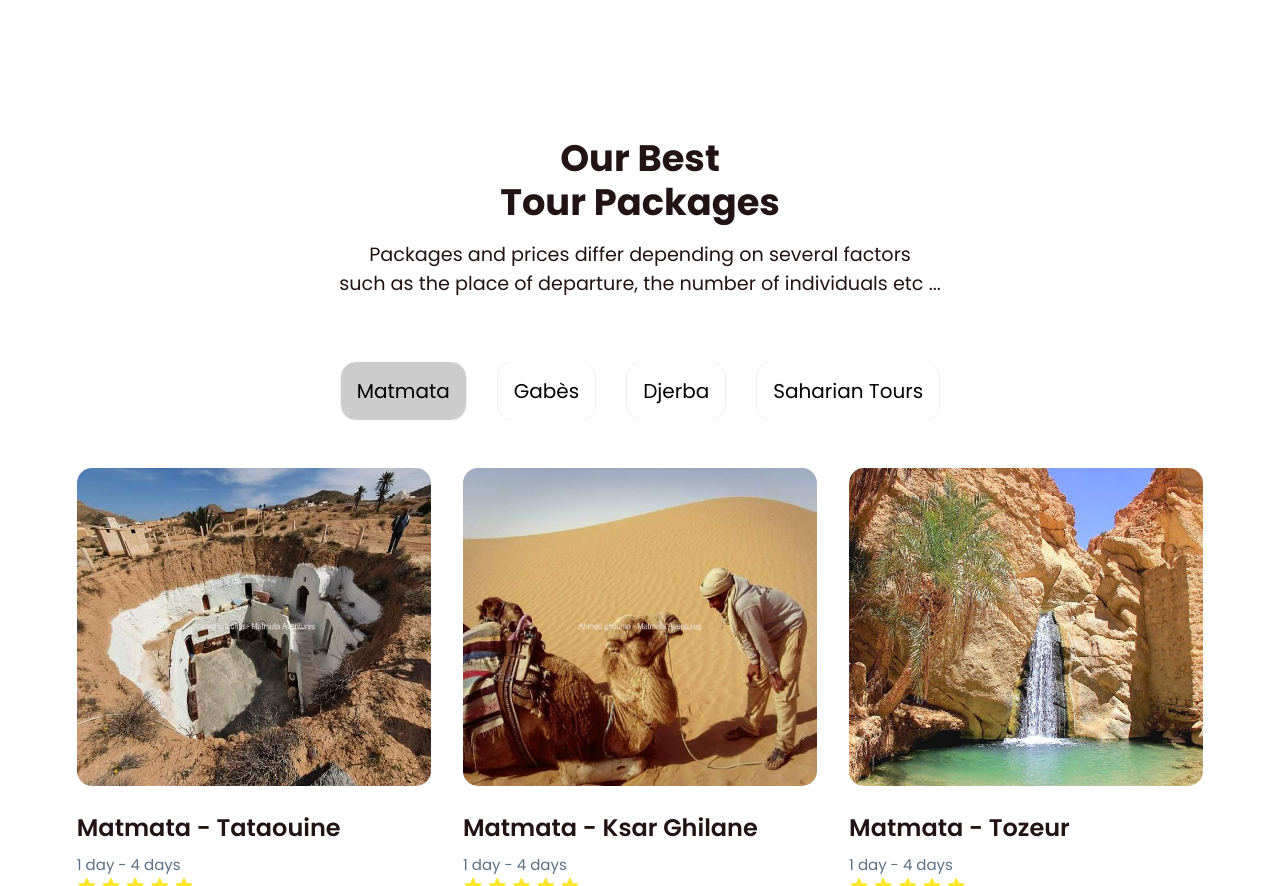
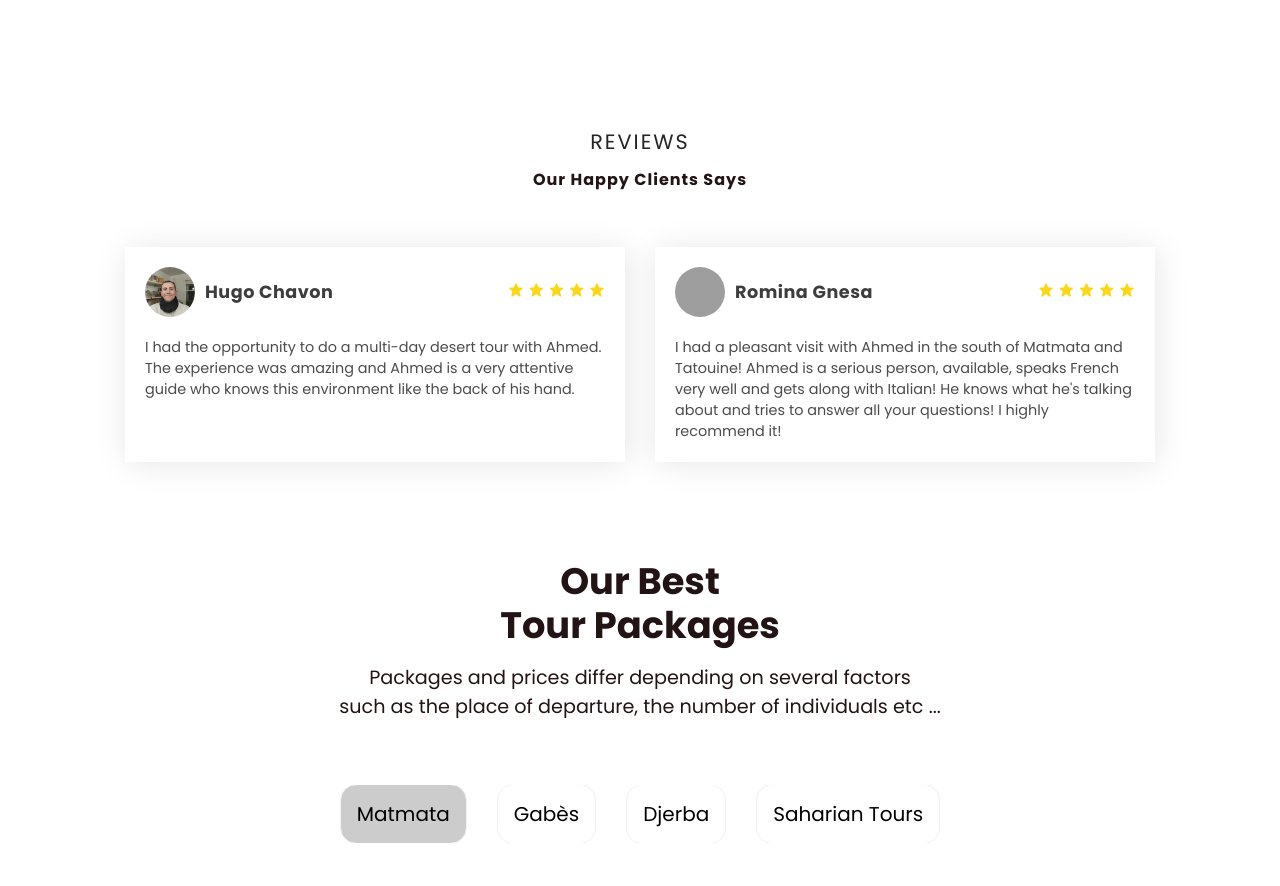
Before and after one commit to saifeddin1/tours-guide, a plain HTML site: page index.html in a window 1280 px wide. Shown: the part 2225-3111 px from the top of the page. Drawn offline with nearby package versions, Linux system fonts and the light colour scheme; grey boxes are pictures that could not be loaded.

Commit message:
add testimonials

```diff
--- a/css/style.css
+++ b/css/style.css
@@ -572,6 +572,7 @@ header.sticky {
 	flex-direction: column;
 	width: 100%;
 	padding: 0 !important;
+	margin-bottom: 2rem;
 }
 
 .testimonial-heading {
@@ -595,7 +596,7 @@ header.sticky {
 .testimonial-box-container {
 	display: flex;
 	justify-content: center;
-	align-items: center;
+	align-items: stretch;
 	flex-wrap: wrap;
 	width: 100%;
 }
--- a/index.html
+++ b/index.html
@@ -154,6 +154,152 @@
 			</form>
 		</div>
 	</section>
+
+
+
+	<section id="testimonials">
+
+		<div class="testimonial-heading">
+			<span>Reviews</span>
+			<h4>Our Happy Clients Says</h4>
+		</div>
+
+		<div class="testimonial-box-container">
+
+			<div class="testimonial-box">
+
+				<div class="box-top">
+
+					<div class="profile">
+
+						<div class="profile-img">
+							<img src="img/client-hugo.jfif" />
+						</div>
+
+						<div class="name-user">
+							<strong>Hugo Chavon</strong>
+							<!-- <span>@liammendes</span> -->
+						</div>
+					</div>
+
+					<div class="reviews">
+						<i class="bx bxs-star"></i>
+						<i class="bx bxs-star"></i>
+						<i class="bx bxs-star"></i>
+						<i class="bx bxs-star"></i>
+						<i class="bx bxs-star"></i>
+
+					</div>
+				</div>
+
+				<div class="client-comment">
+					<p data-translation="hugo">I had the opportunity to do a multi-day desert tour with Ahmed. The
+						experience was amazing and
+						Ahmed is a very attentive guide who knows this environment like the back of his hand.</p>
+				</div>
+			</div>
+
+			<div class="testimonial-box">
+
+				<div class="box-top">
+
+					<div class="profile">
+
+						<div class="profile-img">
+							<img src="https://cdn1.iconfinder.com/data/icons/user-pictures/100/female1-256.png" />
+						</div>
+
+						<div class="name-user">
+							<strong>Romina Gnesa</strong>
+							<!-- <span>@noahwood</span> -->
+						</div>
+					</div>
+
+					<div class="reviews">
+						<i class="bx bxs-star"></i>
+						<i class="bx bxs-star"></i>
+						<i class="bx bxs-star"></i>
+						<i class="bx bxs-star"></i>
+						<i class="bx bxs-star"></i>
+
+					</div>
+				</div>
+
+				<div class="client-comment">
+					<p data-translation="romina">Lorem ipsum dolor sit amet consectetur adipisicing elit.
+						Exercitationem, quaerat quis? Provident
+						temporibus architecto asperiores nobis maiores nisi a. Quae doloribus ipsum aliquam tenetur
+						voluptates incidunt blanditiis sed atque cumque.</p>
+				</div>
+			</div>
+
+			<!-- <div class="testimonial-box">
+
+				<div class="box-top">
+
+					<div class="profile">
+
+						<div class="profile-img">
+							<img src="https://cdn1.iconfinder.com/data/icons/user-pictures/100/male3-256.png" />
+						</div>
+
+						<div class="name-user">
+							<strong>Oliver Queen</strong>
+							<span>@oliverqueen</span>
+						</div>
+					</div>
+
+					<div class="reviews">
+						<i class="bx bxs-star"></i>
+						<i class="bx bxs-star"></i>
+						<i class="bx bxs-star"></i>
+						<i class="bx bxs-star"></i>
+						<i class="bx bxs-star"></i>
+
+					</div>
+				</div>
+				<div class="client-comment">
+					<p>Lorem ipsum dolor sit amet consectetur adipisicing elit. Exercitationem, quaerat quis? Provident
+						temporibus architecto asperiores nobis maiores nisi a. Quae doloribus ipsum aliquam tenetur
+						voluptates incidunt blanditiis sed atque cumque.</p>
+				</div>
+			</div>
+
+			<div class="testimonial-box">
+
+				<div class="box-top">
+
+					<div class="profile">
+
+						<div class="profile-img">
+							<img src="https://cdn1.iconfinder.com/data/icons/user-pictures/100/male3-256.png" />
+						</div>
+
+						<div class="name-user">
+							<strong>Barry Allen</strong>
+							<span>@barryallen</span>
+						</div>
+					</div>
+
+					<div class="reviews">
+						<i class="bx bxs-star"></i>
+						<i class="bx bxs-star"></i>
+						<i class="bx bxs-star"></i>
+						<i class="bx bxs-star"></i>
+						<i class="bx bxs-star"></i>
+
+					</div>
+				</div>
+
+				<div class="client-comment">
+					<p>Lorem ipsum dolor sit amet consectetur adipisicing elit. Exercitationem, quaerat quis? Provident
+						temporibus architecto asperiores nobis maiores nisi a. Quae doloribus ipsum aliquam tenetur
+						voluptates incidunt blanditiis sed atque cumque.</p>
+				</div>
+			</div> -->
+		</div>
+	</section>
+
 	<!--Package section--->
 	<section class="package" id="package">
 		<div class="title">
@@ -694,152 +840,6 @@
 
 			</div><!-- end about-me-box -->
 	</section>
-	<!--
-	<section id="testimonials">
-
-		<div class="testimonial-heading">
-			<span>Reviews</span>
-			<h4>Our Happy Clients Says</h4>
-		</div>
-
-		<div class="testimonial-box-container">
-
-			<div class="testimonial-box">
-
-				<div class="box-top">
-
-					<div class="profile">
-
-						<div class="profile-img">
-							<img src="https://cdn1.iconfinder.com/data/icons/user-pictures/100/male3-256.png" />
-						</div>
-
-						<div class="name-user">
-							<strong>Liam mendes</strong>
-							<span>@liammendes</span>
-						</div>
-					</div>
-
-					<div class="reviews">
-						<i class="bx bxs-star"></i>
-						<i class="bx bxs-star"></i>
-						<i class="bx bxs-star"></i>
-						<i class="bx bxs-star"></i>
-						<i class="bx bxs-star"></i>
-
-					</div>
-				</div>
-
-				<div class="client-comment">
-					<p>Lorem ipsum dolor sit amet consectetur adipisicing elit. Exercitationem, quaerat quis? Provident
-						temporibus architecto asperiores nobis maiores nisi a. Quae doloribus ipsum aliquam tenetur
-						voluptates incidunt blanditiis sed atque cumque.</p>
-				</div>
-			</div>
-
-			<div class="testimonial-box">
-
-				<div class="box-top">
-
-					<div class="profile">
-
-						<div class="profile-img">
-							<img src="https://cdn1.iconfinder.com/data/icons/user-pictures/100/male3-256.png" />
-						</div>
-
-						<div class="name-user">
-							<strong>Noah Wood</strong>
-							<span>@noahwood</span>
-						</div>
-					</div>
-
-					<div class="reviews">
-						<i class="bx bxs-star"></i>
-						<i class="bx bxs-star"></i>
-						<i class="bx bxs-star"></i>
-						<i class="bx bxs-star"></i>
-						<i class="bx bxs-star"></i>
-
-					</div>
-				</div>
-
-				<div class="client-comment">
-					<p>Lorem ipsum dolor sit amet consectetur adipisicing elit. Exercitationem, quaerat quis? Provident
-						temporibus architecto asperiores nobis maiores nisi a. Quae doloribus ipsum aliquam tenetur
-						voluptates incidunt blanditiis sed atque cumque.</p>
-				</div>
-			</div>
-
-			<div class="testimonial-box">
-
-				<div class="box-top">
-
-					<div class="profile">
-
-						<div class="profile-img">
-							<img src="https://cdn1.iconfinder.com/data/icons/user-pictures/100/male3-256.png" />
-						</div>
-
-						<div class="name-user">
-							<strong>Oliver Queen</strong>
-							<span>@oliverqueen</span>
-						</div>
-					</div>
-
-					<div class="reviews">
-						<i class="bx bxs-star"></i>
-						<i class="bx bxs-star"></i>
-						<i class="bx bxs-star"></i>
-						<i class="bx bxs-star"></i>
-						<i class="bx bxs-star"></i>
-
-					</div>
-				</div>
- 				<div class="client-comment">
-					<p>Lorem ipsum dolor sit amet consectetur adipisicing elit. Exercitationem, quaerat quis? Provident
-						temporibus architecto asperiores nobis maiores nisi a. Quae doloribus ipsum aliquam tenetur
-						voluptates incidunt blanditiis sed atque cumque.</p>
-				</div>
-			</div>
-
-			<div class="testimonial-box">
-
-				<div class="box-top">
-
-					<div class="profile">
-
-						<div class="profile-img">
-							<img src="https://cdn1.iconfinder.com/data/icons/user-pictures/100/male3-256.png" />
-						</div>
-
-						<div class="name-user">
-							<strong>Barry Allen</strong>
-							<span>@barryallen</span>
-						</div>
-					</div>
-
-					<div class="reviews">
-						<i class="bx bxs-star"></i>
-						<i class="bx bxs-star"></i>
-						<i class="bx bxs-star"></i>
-						<i class="bx bxs-star"></i>
-						<i class="bx bxs-star"></i>
-
-					</div>
-				</div>
-
-				<div class="client-comment">
-					<p>Lorem ipsum dolor sit amet consectetur adipisicing elit. Exercitationem, quaerat quis? Provident
-						temporibus architecto asperiores nobis maiores nisi a. Quae doloribus ipsum aliquam tenetur
-						voluptates incidunt blanditiis sed atque cumque.</p>
-				</div>
-			</div>
-		</div>
-	</section>
--->
-
-
-
 
 	<!--footer--->
 	<section id="contact">
--- a/js/script.js
+++ b/js/script.js
@@ -108,8 +108,8 @@ const translations = {
 		villages while having our activities.`,
 		"riche": "Our rich Gallery",
 		"rich-text": "Here you can find all different photos taken either by us or by our customers",
-
-
+		"hugo": "I had the opportunity to do a multi-day desert tour with Ahmed. The experience was amazing and Ahmed is a very attentive guide who knows this environment like the back of his hand.",
+		"romina": "I had a pleasant visit with Ahmed in the south of Matmata and Tatouine! Ahmed is a serious person, available, speaks French very well and gets along with Italian! He knows what he's talking about and tries to answer all your questions! I highly recommend it!",
 
 
 	},
@@ -186,6 +186,8 @@ const translations = {
 		du sud tunisien tout en ayant nos activités.`,
 		"riche": "Notre riche galerie",
 		"rich-text": "Ici vous pouvez trouver toutes les différentes photos prises par nous ou par nos clients",
+		"hugo": "J'ai eu l'opportunité de faire une excursion de plusieurs jours dans le désert avec Ahmed. L'expérience était incroyable et Ahmed est un guide très attentif qui connait cet environnement comme sa poche.",
+		"romina": "Ho fatto una visita piacevole con Ahmed nel sud di Matmata e Tatouine! Ahmed è una persona seria, disponibile, parla molto bene il francese e se la cava con l’italiano! Sa di cosa parla e cerca di rispondere a tutte le vostre domande! Lo consiglio vivamente!",
 
 
 
```
Also changed, not shown: gallery.html (+5 -3 lines), img/client-hugo.jfif (added).
